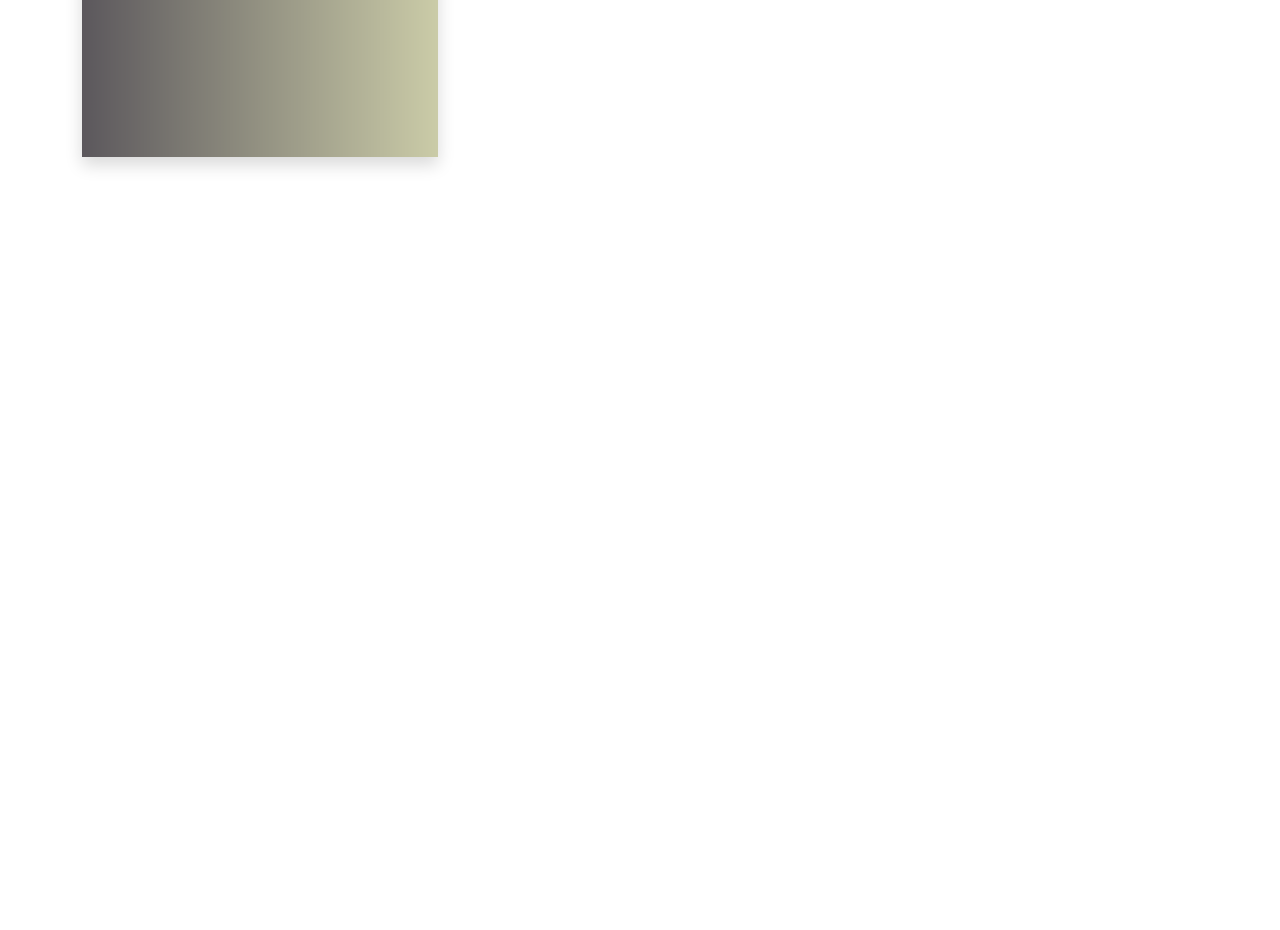
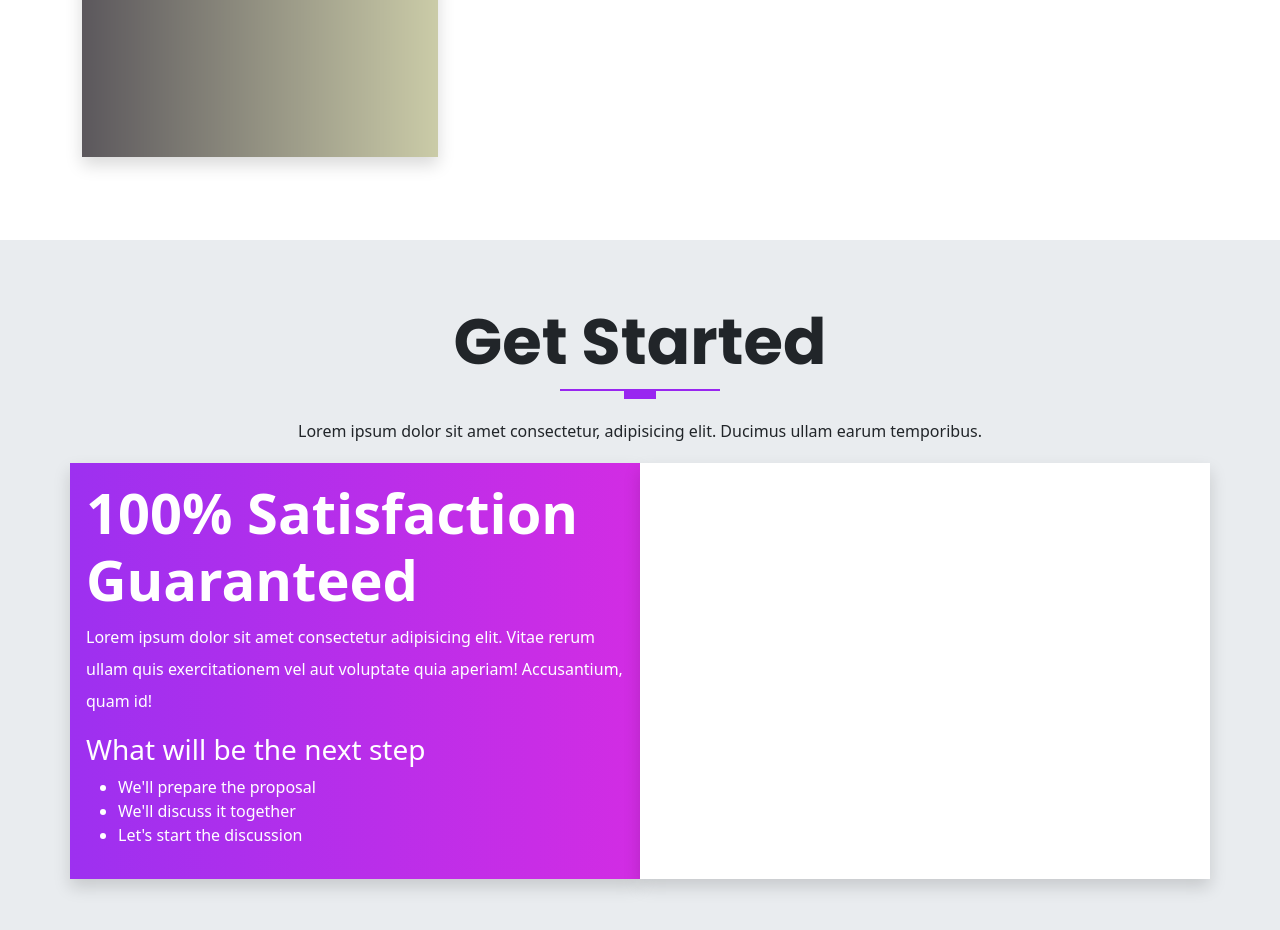
Before and after one commit to chijiokeegbo/oly, a website: page index.html in a window 1280 px wide. Shown: the part 6011-6941 px from the top of the page. Before the commit the page ends 6251 px from the top, so only its background shows below. Drawn offline with nearby package versions, Linux system fonts and the light colour scheme; files whose address does not match are found by name.

Commit message:
layout of cta content

```diff
--- a/index.html
+++ b/index.html
@@ -515,6 +515,37 @@
         </div>
       </div>
     </section>
+
+    <!---START SECTION EIGHT-->
+    <section id="contact" class="get-started">
+      <div class="container">
+        <div class="row text-center">
+          <h1 class="display-3 fw-bold text-capitalize">Get started</h1>
+          <div class="heading-line"></div>
+          <p class="lh-lg">Lorem ipsum dolor sit amet consectetur, adipisicing elit. Ducimus ullam earum temporibus.</p>
+        </div>
+
+        <!---START THE CTA CONTENT-->
+        <div class="row text-white">
+          <div class="col-12 col-lg-6 gradient shadow p-3">
+            <div class="cta-info w-100">
+              <h4 class="display-4 fw-bold">100% Satisfaction Guaranteed</h4>
+              <p class="lh-lg">
+                Lorem ipsum dolor sit amet consectetur adipisicing elit. Vitae rerum ullam quis exercitationem vel aut voluptate quia aperiam! Accusantium, quam id!
+              </p>
+              <h3 class="display-3--brief">What will be the next step</h3>
+              <ul class="cta-info__list">
+                <li>We'll prepare the proposal</li>
+                <li>We'll discuss it together</li>
+                <li>Let's start the discussion</li>
+              </ul>
+            </div>
+          </div>
+          <div class="col-12 col-lg-6 bg-white shadow p-3"></div>
+        </div>
+      </div>
+    </section>
+
           <script src="/assets/js/bootstrap.bundle.js"></script>
           <!-- JavaScript Bundle with Popper -->
           <script src="https://cdn.jsdelivr.net/npm/bootstrap@5.2.0-beta1/dist/js/bootstrap.bundle.min.js" integrity="sha384-pprn3073KE6tl6bjs2QrFaJGz5/SUsLqktiwsUTF55Jfv3qYSDhgCecCxMW52nD2" crossorigin="anonymous"></script>
--- a/scss/components/_typography.scss
+++ b/scss/components/_typography.scss
@@ -75,3 +75,8 @@
     border-right: 0.2rem solid $gray-300;
     height: 100%;
 }
+
+//BACKGROUND GRADIENT
+.gradient{
+    background: linear-gradient(to right, rgba($primary, 0.95), rgba($secondary, 0.95));
+}
--- a/scss/section/_get-started.scss
+++ b/scss/section/_get-started.scss
@@ -0,0 +1,7 @@
+@use '../custom' as *;
+@use '../components/mixings' as *;
+
+.get-started{
+    padding: 4rem 0;
+    background-color: $gray-200;
+}
```
Also changed, not shown: assets/css/style.css, 1 other file.
